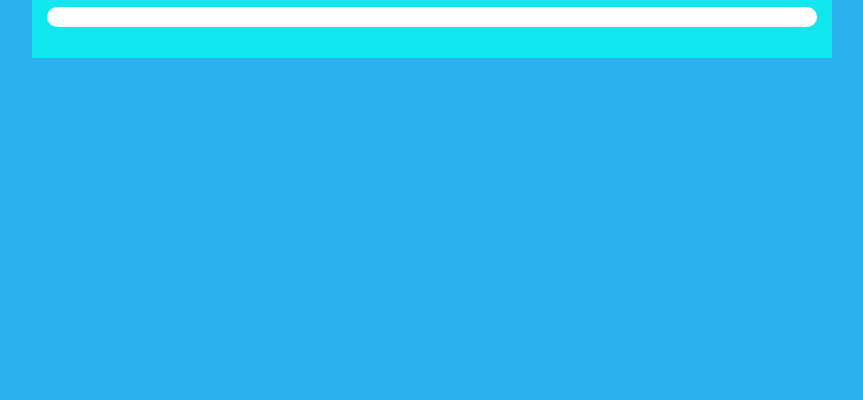
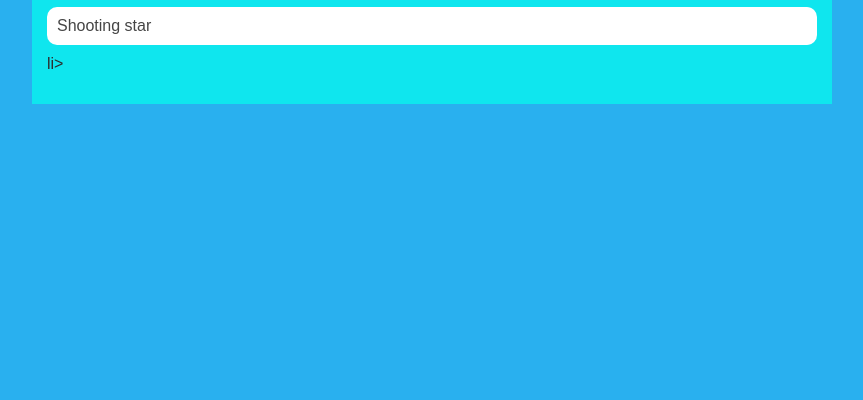
Before and after one commit to Luissocarras/luissocarras.github.io, a plain HTML site: page portfolio.html in a window 1280 px wide. Shown: the part 400-800 px from the top of the page, without its empty margins (208-1071 px from the left). Drawn offline with Linux system fonts and the light colour scheme.

Commit message:
update2.0

```diff
--- a/portfolio.html
+++ b/portfolio.html
@@ -121,7 +121,7 @@
                     <h1>Khan Academy Portfolio</h1>
                     <ul class="portfolio">
                         <li><a href="https://www.khanacademy.org/computer-programming/spin-off-of-project-whats-for-dinner/6050591590105088"> What's for dinner? </a></li>
-                        <li><a href="https://www.khanacademy.org/computer-programming/spin-off-of-project-shooting-star/4766891313250304"
+                        <li><a href="https://www.khanacademy.org/computer-programming/spin-off-of-project-shooting-star/4766891313250304"> Shooting star </a></li>li>
                     </ul>
              </div>
           </main>
```
